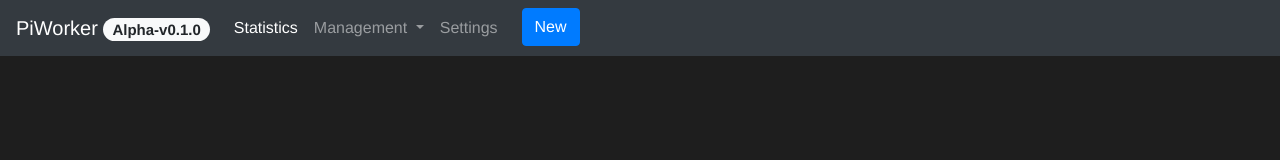
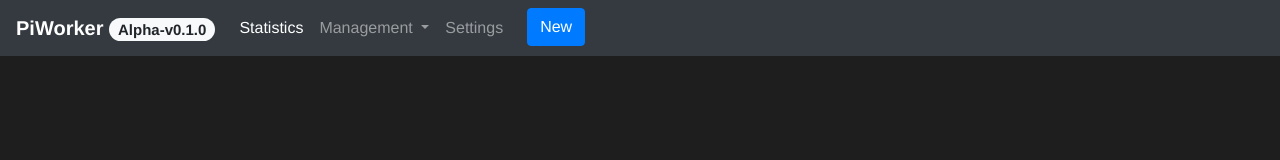
Before and after one commit to Pegasus8/piworker, a Vue app in the folder webui/frontend/: page / in a window 1280 px wide. Shown: the top 160 px of the page. Built offline with nearby package versions, Linux system fonts and the light colour scheme; what vue-uuid would draw is missing.

Commit message:
Changed font weight to bold

```diff
--- a/webui/frontend/src/components/navbar/Navbar.vue
+++ b/webui/frontend/src/components/navbar/Navbar.vue
@@ -1,6 +1,6 @@
 <template>
   <nav class="navbar navbar-expand-lg navbar navbar-dark bg-dark">
-    <a class="navbar-brand mb-0 h1" href="#">
+    <a class="navbar-brand mb-0 h1 font-weight-bold" href="#">
       PiWorker
       <span class="badge badge-secondary badge-light badge-pill" id="version">Alpha-v0.1.0</span>
     </a>
```
